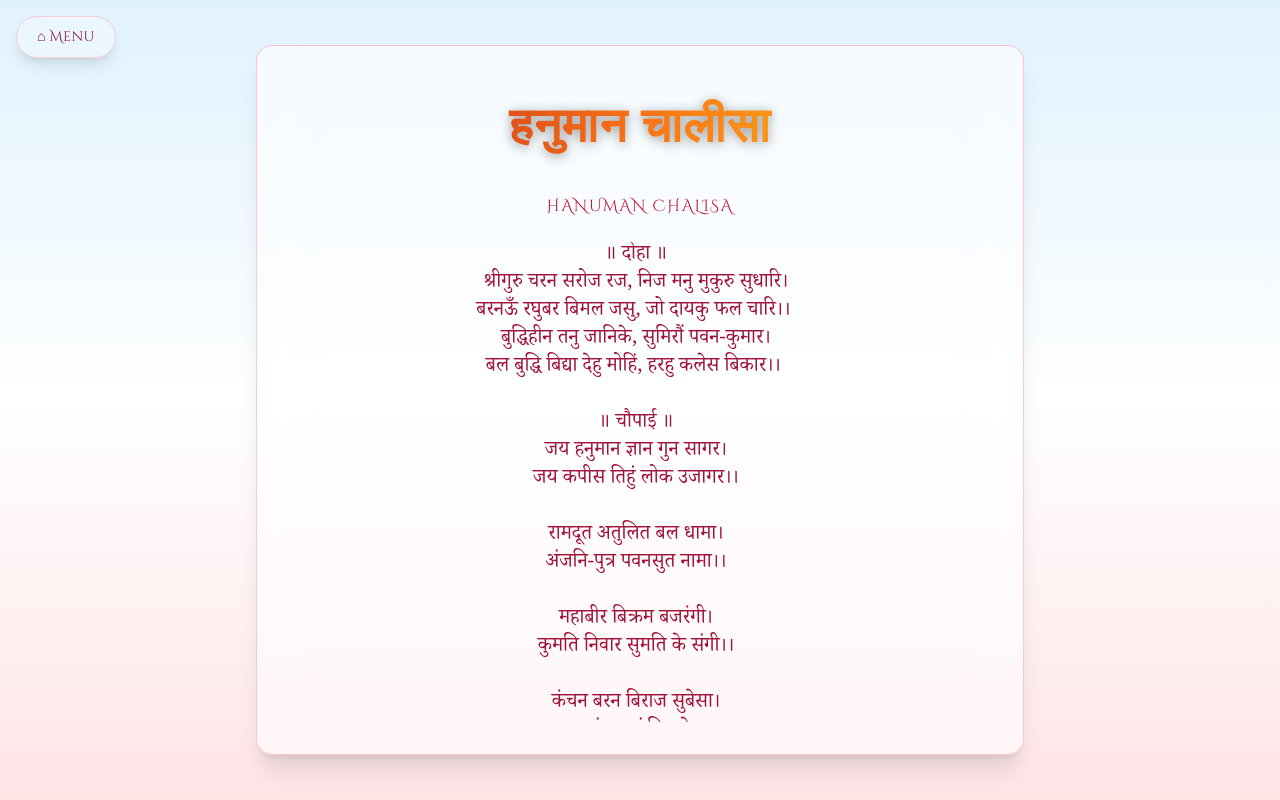
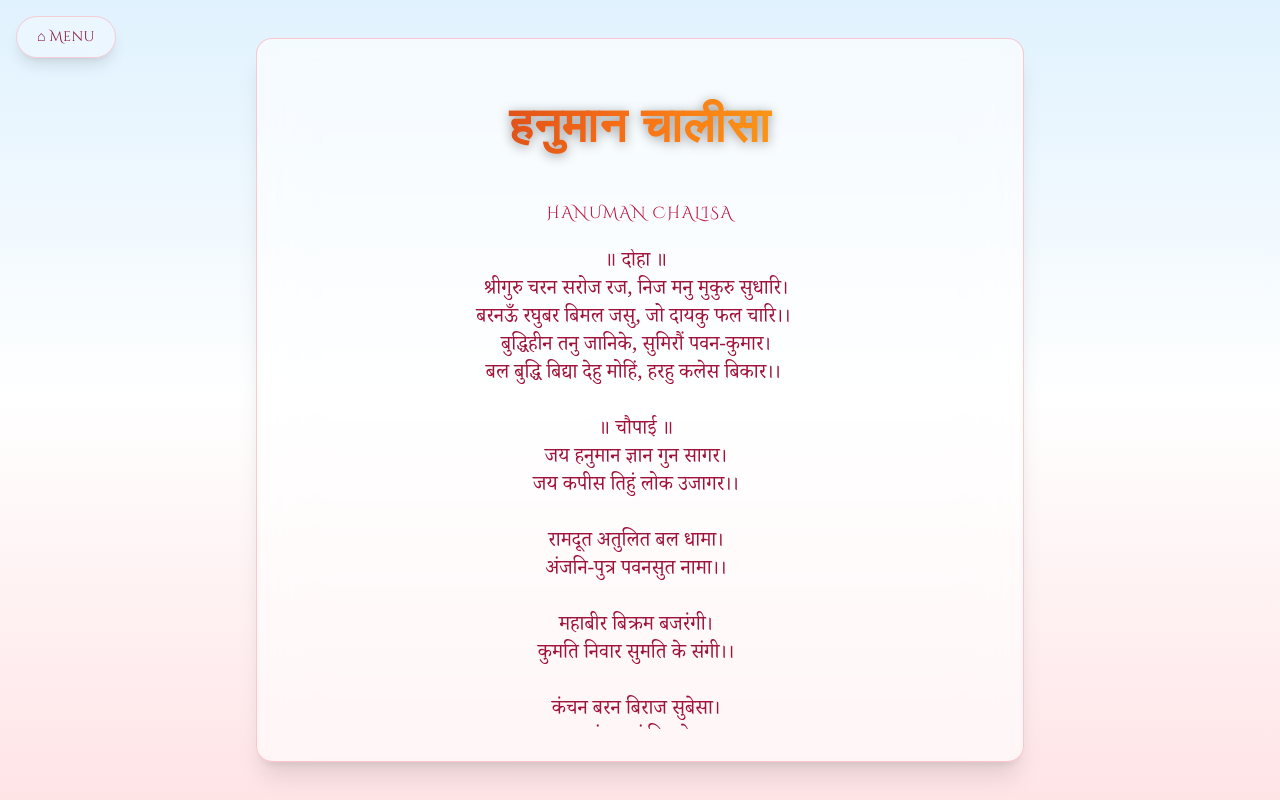
Before and after one commit to Jayesh2726/Hanuman-Bhakti-Mantra-Sangrah, a plain HTML site: page mantra.html in a window 1280 px wide. Drawn offline with nearby package versions, Linux system fonts and the light colour scheme.

Commit message:
Update mantra.html

```diff
--- a/mantra.html
+++ b/mantra.html
@@ -8,9 +8,9 @@
   <link href="https://fonts.googleapis.com/css2?family=Cinzel+Decorative:wght@400;700&family=Noto+Serif+Devanagari:wght@400;700&display=swap" rel="stylesheet">
   <style>
     #mantraTitle {
-  line-height: 1.6;
-  padding-top: 0.5rem;
-  padding-bottom: 0.5rem;
+  line-height: 1.8;
+  padding-top: 0.6rem;
+  padding-bottom: 0.6rem;
 }
 
     body { font-family: 'Noto Serif Devanagari', serif; }
```
